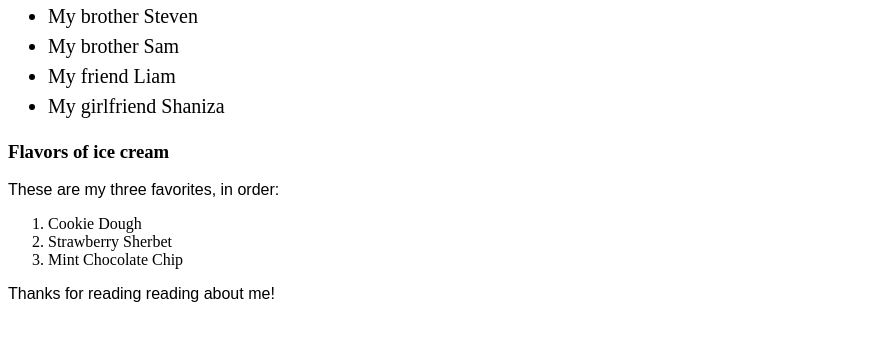
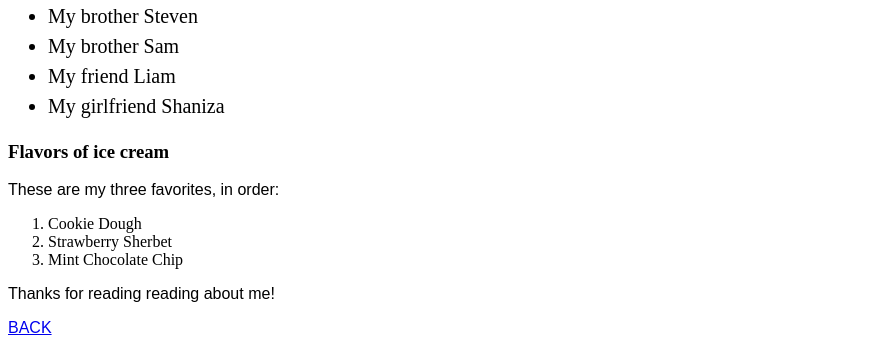
Before and after one commit to TimEmpey/my-first-webpage, a plain HTML site: page favorite-things.html in a window 1280 px wide. Shown: the part 1003-1356 px from the top of the page, without its empty margins (0-894 px from the left). Before the commit the page ends 1322 px from the top, so only its background shows below. Drawn offline with Linux system fonts and the light colour scheme.

Commit message:
add back button to the bottom of the page

```diff
--- a/favorite-things.html
+++ b/favorite-things.html
@@ -38,5 +38,7 @@
   </ol>
 
     <p>Thanks for reading reading about me!</p>
+
+    <p><a href="index.html">BACK</a></p>
 </body>
 </html>
```
